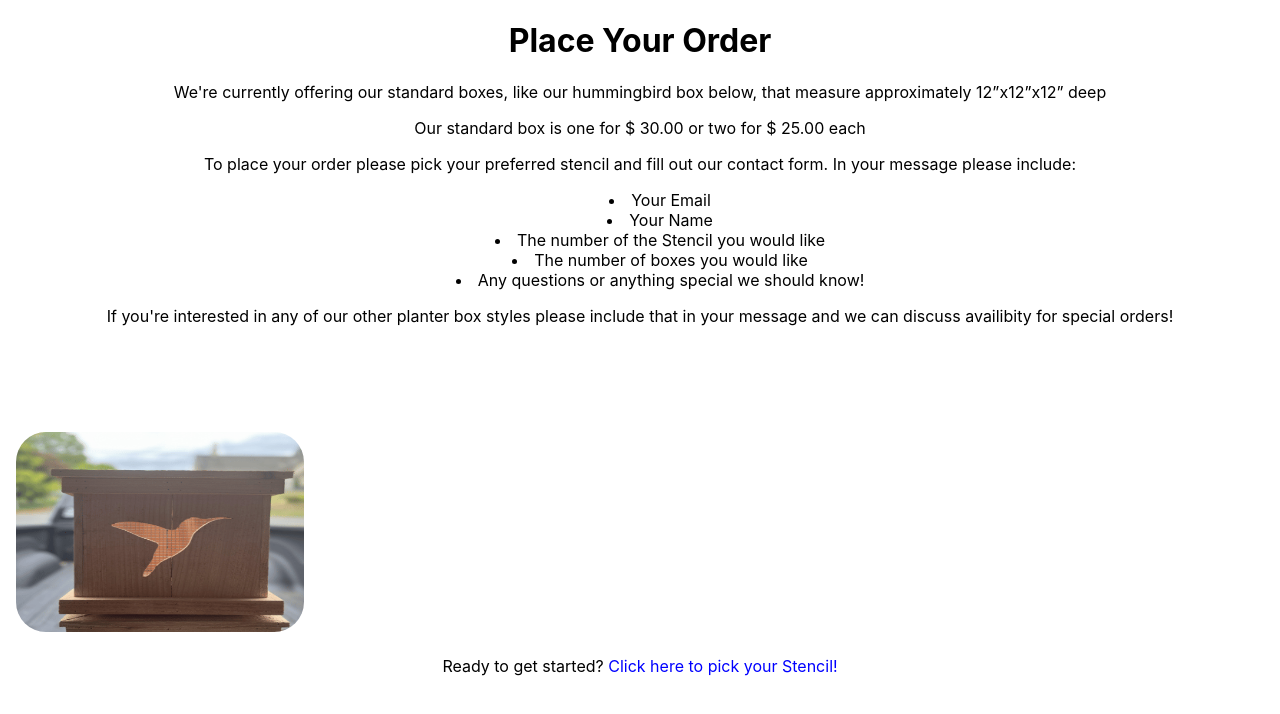
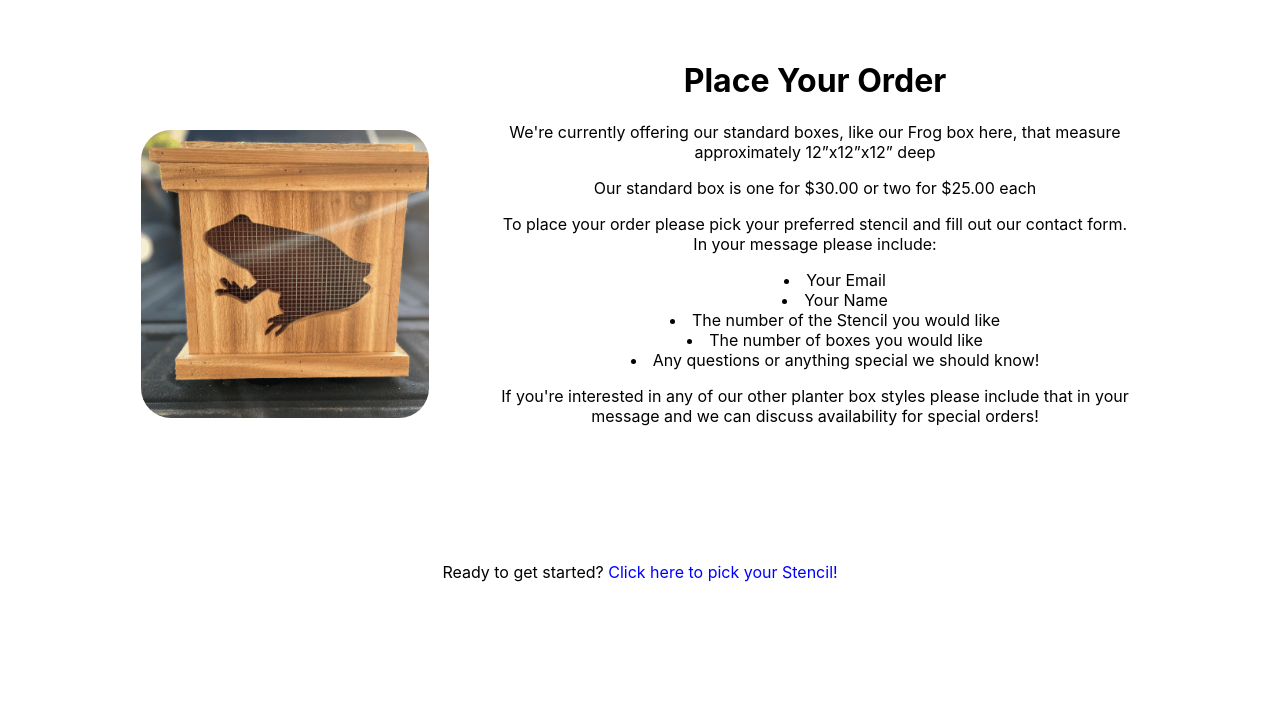
Before and after one commit to Shelcisco/Chucks-Planter-Boxes-, a React (Create React App) app: page /place in a window 1280 px wide. Shown: the top 714 px of the page. Built offline with nearby package versions, Linux system fonts and the light colour scheme.

Commit message:
ADD Containers for Order Placing section

```diff
--- a/src/components/Place.js
+++ b/src/components/Place.js
@@ -1,40 +1,45 @@
+//Place.js
 import React, { useEffect, useState } from "react";
 import { Link as ScrollLink } from "react-scroll";
-import Hum from "../assets/1.png"
+import Hum from "../assets/46.png";
+
 
 export default function Place(){
     return(
-<div className = "order">
+        <div className="order">
+
+            <br></br>
+            <div className="content-container">
+            <div className="bird">
+                    <img src={Hum} alt="Bird" />
+                </div>
+                <div className="text-box">
                 <h1>Place Your Order</h1>
-       <div className="PO1">
-        <p>We're currently offering our standard boxes, like our hummingbird box below, that measure approximately 12”x12”x12” deep</p>
-        <p>Our standard box is one for $ 30.00 or two for $ 25.00 each</p>
-        <p>To place your order please pick your preferred stencil and fill out our contact form. In your message please include: </p>
+                    <p>We're currently offering our standard boxes, like our Frog box here, that measure approximately 12”x12”x12” deep</p>
+                    <p>Our standard box is one for $30.00 or two for $25.00 each</p>
+                    <p>To place your order please pick your preferred stencil and fill out our contact form. In your message please include:</p>
                     <div className="PO2">
                         <ul style={{ textAlign: "center", listStylePosition: "inside" }}>
                             <li>Your Email</li>
                             <li>Your Name</li>
                             <li>The number of the Stencil you would like</li>
                             <li>The number of boxes you would like</li>
-        <li> Any questions or anything special we should know!</li>
+                            <li>Any questions or anything special we should know!</li>
                         </ul>
                     </div>
+                    <p>If you're interested in any of our other planter box styles please include that in your message and we can discuss availability for special orders!</p>
+                </div>
 
-
-
-        <p>If you're interested in any of our other planter box styles please include that in your message and we can discuss availibity for special orders! </p>
             </div>
-<div className="bird">
-<img src={Hum} width={200} height={200} alt="Bird"></img>
-</div>
+            <br></br>
+            <br></br>
+            <br></br>
+            <br></br>
+            <br></br>
             <br></br>
             <div className="ready">Ready to get started? <ScrollLink to="gallery" smooth={true} duration={500} style={{ color: 'blue' }}>
                 Click here to pick your Stencil!
             </ScrollLink> </div>
-
         </div>
-
-
-
-    )
+    );
 }
```
Lines whose indentation alone changed are shown as unchanged.
